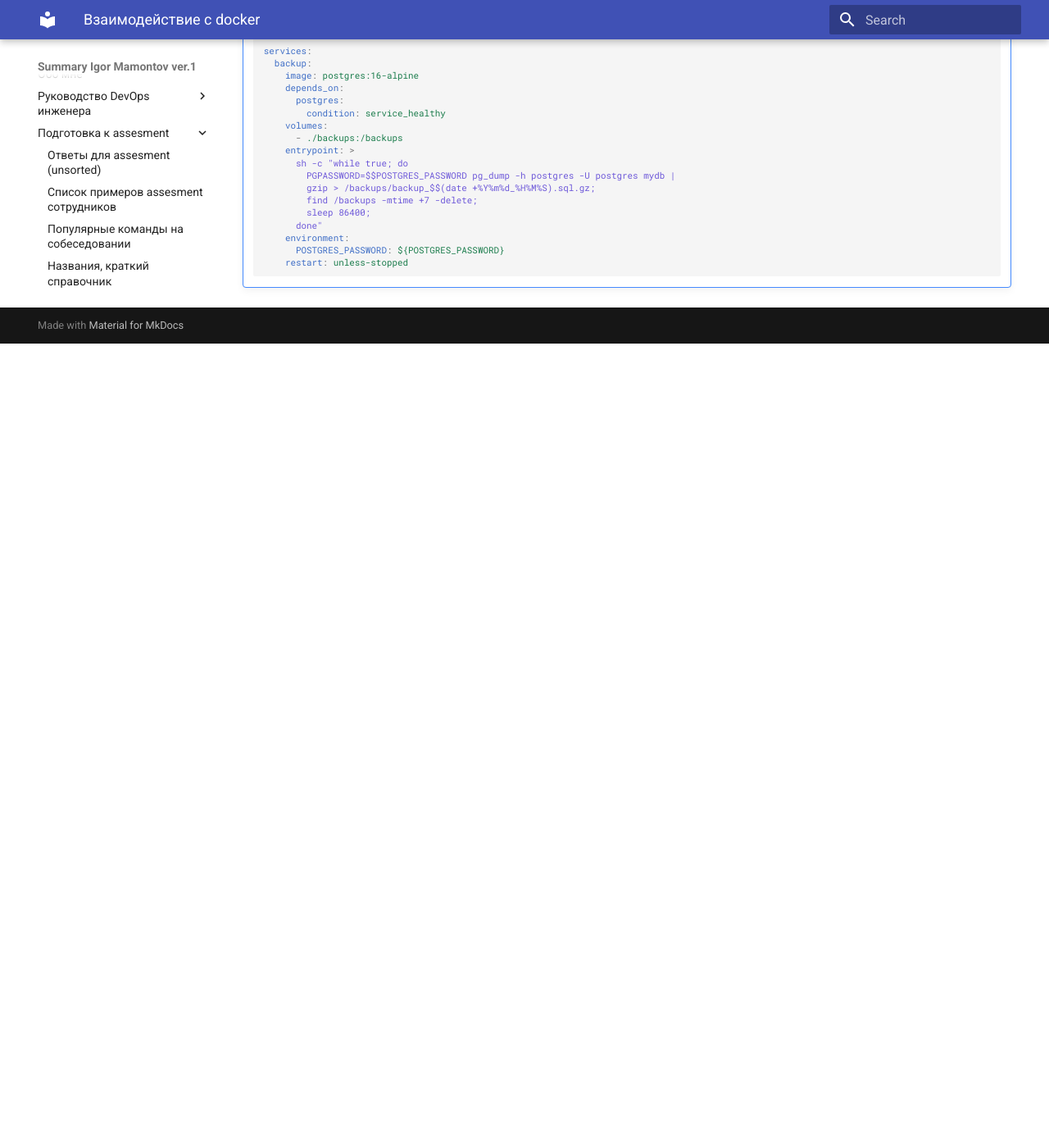
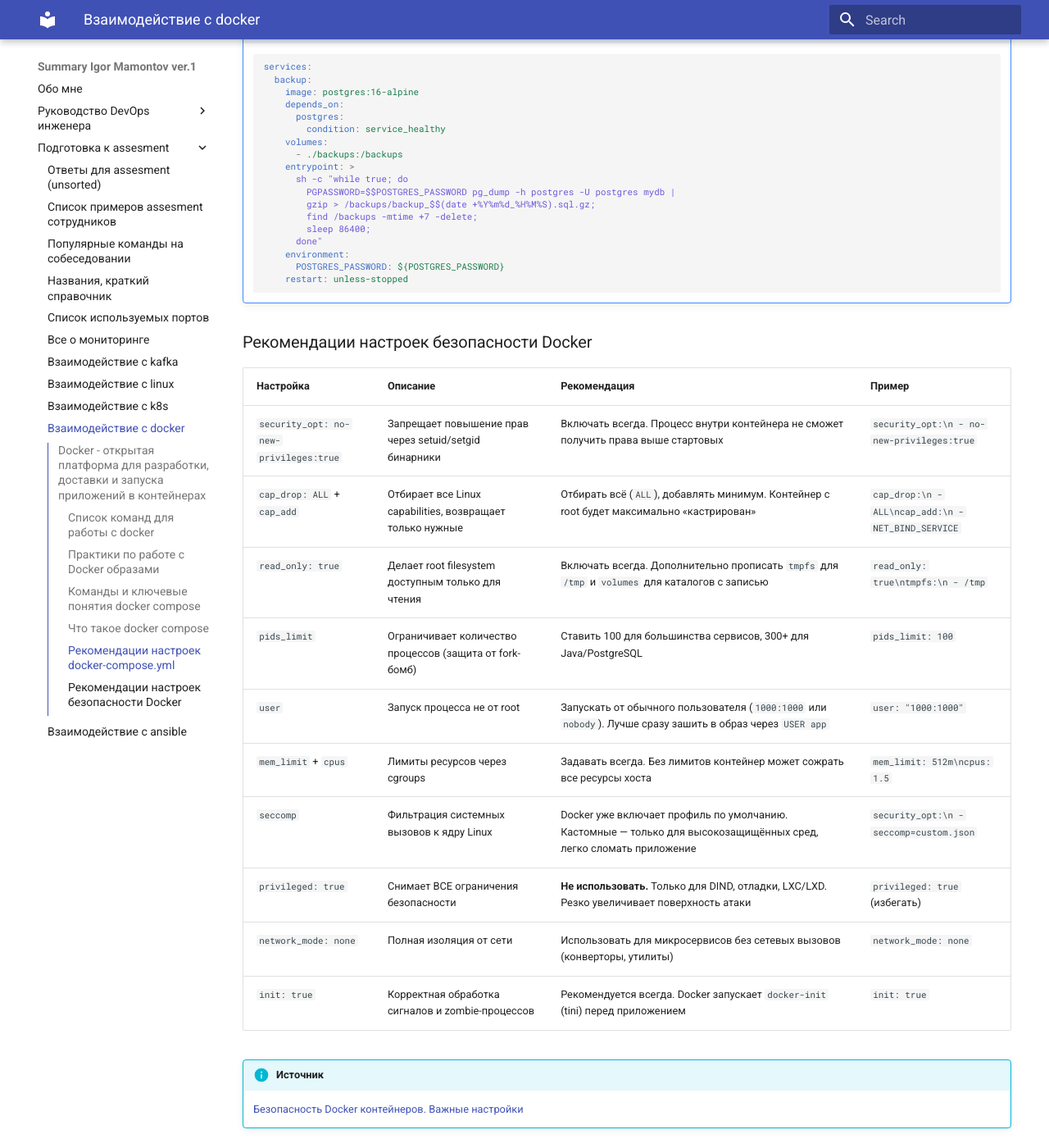
Before and after one commit to Mamontosik/IgorMamontov_Summary, an MkDocs documentation site: the page built from docs/assesment_docker_unswer.md, in a window 1280 px wide and 1400 px high, scrolled down 5885 px. Shown: the whole window at 82% size. Built offline with MkDocs 1.6.1 and Material for MkDocs 9.7.7, drawn with Linux system fonts in a browser that asks for light colours; before the commit the page ends 6304 px from its top, so only the background shows below that; some of the changed text lies outside the part shown.

Commit message:
add docker rules

````diff
--- a/docs/assesment_docker_unswer.md
+++ b/docs/assesment_docker_unswer.md
@@ -102,8 +102,8 @@
     | Подробная информация о сети | `docker network inspect bridge` |
     | Создать сеть | `docker network create mynet` |
     | Удалить сеть | `docker network rm mynet` |
-| Подключить контейнер к сети | `docker network connect mynet app1` |
-| Отключить контейнер от сети | `docker network disconnect mynet app1` |
+    | Подключить контейнер к сети | `docker network connect mynet app1` |
+    | Отключить контейнер от сети | `docker network disconnect mynet app1` |
 
 ### Рекомендации настроек docker-compose.yml
 
@@ -137,3 +137,21 @@
           POSTGRES_PASSWORD: ${POSTGRES_PASSWORD}
         restart: unless-stopped
     ```
+
+### Рекомендации настроек безопасности Docker
+
+| Настройка | Описание | Рекомендация | Пример |
+| --- | --- | --- | --- |
+| `security_opt: no-new-privileges:true` | Запрещает повышение прав через setuid/setgid бинарники | Включать всегда. Процесс внутри контейнера не сможет получить права выше стартовых | `security_opt:\n  - no-new-privileges:true` |
+| `cap_drop: ALL` + `cap_add` | Отбирает все Linux capabilities, возвращает только нужные | Отбирать всё (`ALL`), добавлять минимум. Контейнер с root будет максимально «кастрирован» | `cap_drop:\n  - ALL\ncap_add:\n  - NET_BIND_SERVICE` |
+| `read_only: true` | Делает root filesystem доступным только для чтения | Включать всегда. Дополнительно прописать `tmpfs` для `/tmp` и `volumes` для каталогов с записью | `read_only: true\ntmpfs:\n  - /tmp` |
+| `pids_limit` | Ограничивает количество процессов (защита от fork-бомб) | Ставить 100 для большинства сервисов, 300+ для Java/PostgreSQL | `pids_limit: 100` |
+| `user` | Запуск процесса не от root | Запускать от обычного пользователя (`1000:1000` или `nobody`). Лучше сразу зашить в образ через `USER app` | `user: "1000:1000"` |
+| `mem_limit` + `cpus` | Лимиты ресурсов через cgroups | Задавать всегда. Без лимитов контейнер может сожрать все ресурсы хоста | `mem_limit: 512m\ncpus: 1.5` |
+| `seccomp` | Фильтрация системных вызовов к ядру Linux | Docker уже включает профиль по умолчанию. Кастомные — только для высокозащищённых сред, легко сломать приложение | `security_opt:\n  - seccomp=custom.json` |
+| `privileged: true` | Снимает ВСЕ ограничения безопасности | **Не использовать.** Только для DIND, отладки, LXC/LXD. Резко увеличивает поверхность атаки | `privileged: true` (избегать) |
+| `network_mode: none` | Полная изоляция от сети | Использовать для микросервисов без сетевых вызовов (конверторы, утилиты) | `network_mode: none` |
+| `init: true` | Корректная обработка сигналов и zombie-процессов | Рекомендуется всегда. Docker запускает `docker-init` (tini) перед приложением | `init: true` |
+
+!!! info "Источник"
+    [Безопасность Docker контейнеров. Важные настройки](https://bashdays.ru/posts/2026/bezopasnost-docker-kontejnerov-vazhnye-nastrojki-kotorye-pochti-nikto-ne-ispolzuet/)
````
